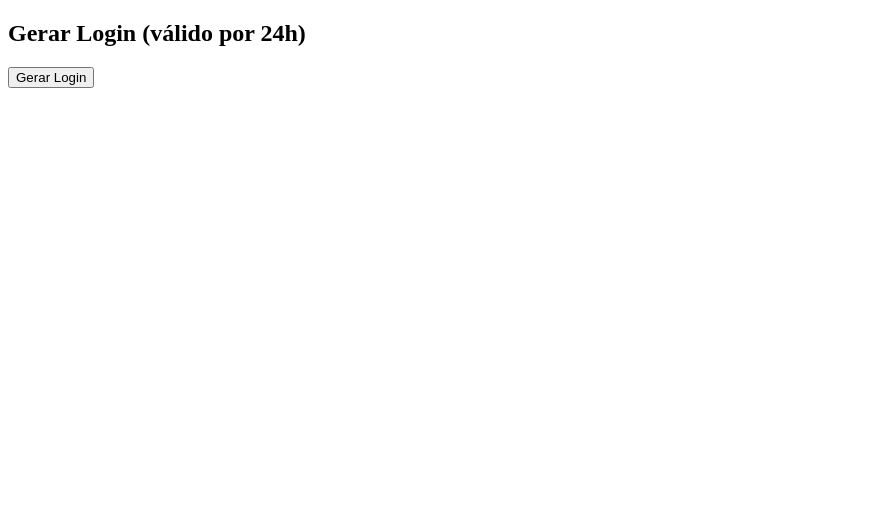
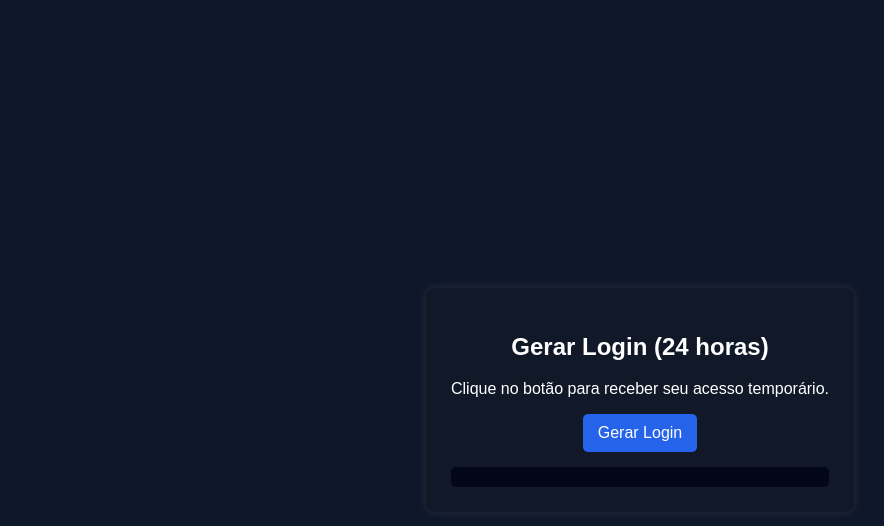
Before and after one commit to ffvortex20-lgtm/login-sistema, a plain HTML site: page index.html in a window 1280 px wide. Shown: the whole page, without its empty margins (0-884 px from the left). Drawn offline with Linux system fonts and the light colour scheme.

Commit message:
Update index.html

```diff
--- a/index.html
+++ b/index.html
@@ -1,14 +1,60 @@
 <!DOCTYPE html>
-<html>
+<html lang="pt-BR">
 <head>
-<title>Gerar Login</title>
+<meta charset="UTF-8">
+<title>Gerador de Login</title>
+<style>
+body {
+    background-color: #0f172a;
+    color: white;
+    font-family: Arial, sans-serif;
+    display: flex;
+    justify-content: center;
+    align-items: center;
+    height: 100vh;
+    margin: 0;
+}
+
+.container {
+    background: #111827;
+    padding: 25px;
+    border-radius: 10px;
+    text-align: center;
+    box-shadow: 0px 0px 10px rgba(255,255,255,0.1);
+}
+
+button {
+    background: #2563eb;
+    color: white;
+    border: none;
+    padding: 10px 15px;
+    border-radius: 5px;
+    cursor: pointer;
+    font-size: 16px;
+}
+
+button:hover {
+    background: #1d4ed8;
+}
+
+.login-box {
+    margin-top: 15px;
+    padding: 10px;
+    background: #020617;
+    border-radius: 5px;
+}
+</style>
 </head>
 <body>
-<h2>Gerar Login (válido por 24h)</h2>
 
-<button onclick="gerarLogin()">Gerar Login</button>
+<div class="container">
+    <h2>Gerar Login (24 horas)</h2>
+    <p>Clique no botão para receber seu acesso temporário.</p>
 
-<p id="resultado"></p>
+    <button onclick="gerarLogin()">Gerar Login</button>
+
+    <div class="login-box" id="resultado"></div>
+</div>
 
 <script>
 function gerarLogin() {
@@ -17,9 +63,9 @@ function gerarLogin() {
   let tempo = Date.now() + (24 * 60 * 60 * 1000);
 
   document.getElementById("resultado").innerHTML =
-  "Usuário: " + usuario + "<br>Senha: " + senha + "<br>Válido por 24h";
-
-  alert("Depois vamos conectar isso ao login.json do GitHub!");
+  "<b>Usuário:</b> " + usuario + "<br>" +
+  "<b>Senha:</b> " + senha + "<br>" +
+  "<small>Válido por 24 horas</small>";
 }
 </script>
 
```
